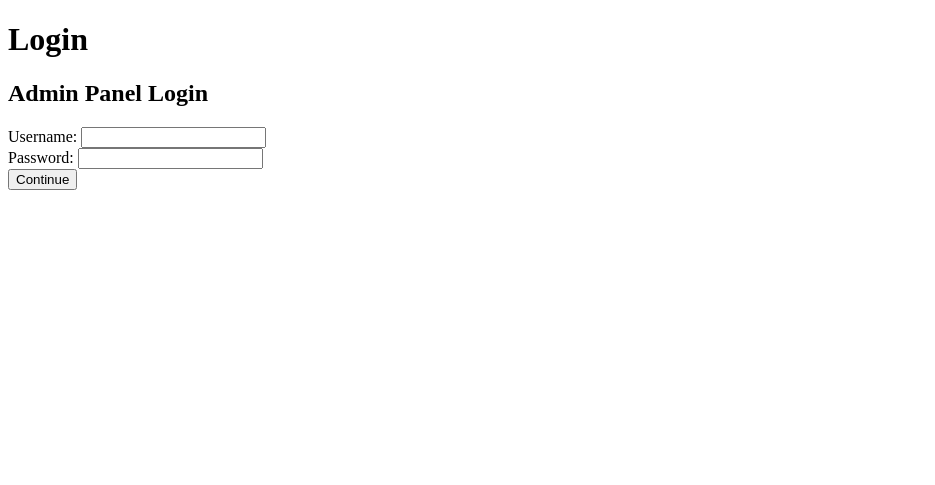
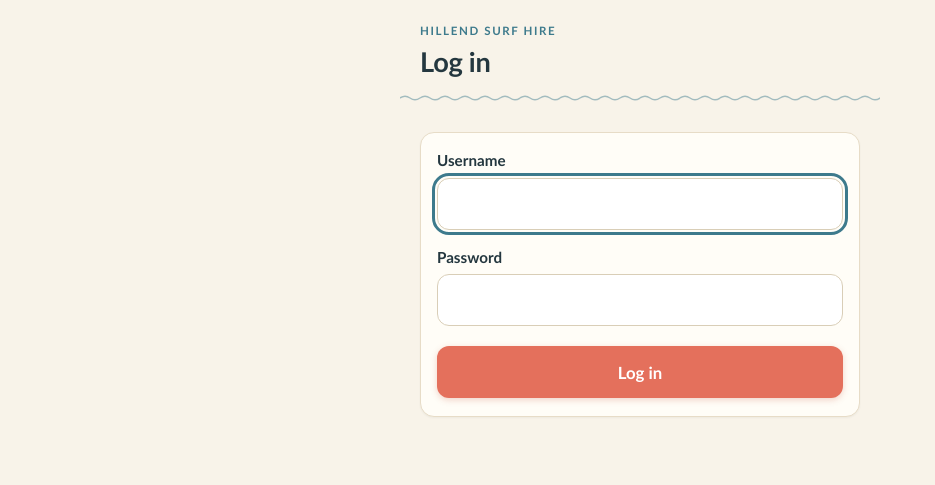
Before and after one commit to leoelsolh/finz, a Flask app: page /admin/login in a window 1280 px wide. Shown: the top 485 px of the page, without its empty margins (0-935 px from the left). Run offline with Flask 3, Linux system fonts and the light colour scheme.

Commit message:
Admin Login Styling
Admin login page now styled with CSS. Login failure will now rerender the login.html with an error message, instead of aborting.

```diff
--- a/main.py
+++ b/main.py
@@ -194,7 +194,7 @@ def admin_login():
                 session['name'] = username
                 return redirect(url_for('admin'))
 
-        abort(401, 'wrong username or password')
+        return render_template('login.html', error='wrong username or password'), 401
     return render_template('login.html')
 
 @app.route('/admin/logout', methods=['POST'])
--- a/static/style.css
+++ b/static/style.css
@@ -1,4 +1,4 @@
-/* Hillend Surf Hire, shared styles. Sandy base, sea blue for headings and labels, coral for actions only. */
+/* Hillend Surf Hire, shared styles. Sandy base, sea blue for headings and labels, coral for actions only, gorse yellow for gentle warnings. */
 
 :root {
 	--sand: #F8F3E9;
@@ -12,6 +12,9 @@
 	--foam: #E4EEF0;
 	--coral: #E4705C;
 	--coral-deep: #C85843;
+	--gorse-soft: #F7EBC9;
+	--gorse-line: #E2CC8E;
+	--gorse-deep: #6B4D10;
 	--radius: 14px;
 }
 
@@ -234,6 +237,25 @@ a:focus-visible {
 	outline-offset: 2px;
 }
 
+/* Log in page. Gorse tint flags a failed attempt without sounding an alarm, coral stays reserved for the button. */
+.login-form {
+	margin-top: 1.9rem;
+}
+
+.form-error {
+	margin: 1.6rem 0 0;
+	padding: 0.85rem 1.05rem;
+	background: var(--gorse-soft);
+	border: 1.5px solid var(--gorse-line);
+	border-radius: var(--radius);
+	color: var(--gorse-deep);
+	font-size: 0.98rem;
+}
+
+.form-error + .login-form {
+	margin-top: 0.9rem;
+}
+
 /* Empty states give direction, not mood */
 .empty {
 	margin: 0 0 0.8rem;
--- a/templates/login.html
+++ b/templates/login.html
@@ -1,22 +1,33 @@
 <!DOCTYPE html>
-<html>
+<html lang="en-GB">
 <head>
-    <h1>Login</h1>
-    <h2>Admin Panel Login</h2>
+	<meta charset="utf-8">
+	<meta name="viewport" content="width=device-width, initial-scale=1">
+	<title>Log in · Hillend Surf Hire</title>
+	<link rel="stylesheet" href="{{ url_for('static', filename='style.css') }}">
 </head>
 <body>
-    <form name="login_form" action="/admin/login" method="post">
-        <div>
-            <label>Username:</label>
-            <input name="username">
-        </div>
-        <div>
-            <label>Password:</label>
-            <input type="password" name="password">
-        </div>
-        <div>
-            <button type="submit">Continue</button>
-        </div>
-    </form>
+	<header class="topbar">
+		<div>
+			<p class="eyebrow">Hillend Surf Hire</p>
+			<h1>Log in</h1>
+		</div>
+	</header>
+
+	<main>
+		{% if error %}
+			<p class="form-error" role="alert">{{ error }}</p>
+		{% endif %}
+
+		<form name="login_form" method="post" action="/admin/login" class="card form-card login-form">
+			<label for="username">Username</label>
+			<input id="username" type="text" name="username" value="{{ request.form.get('username', '') }}" autocomplete="username" autocapitalize="none" spellcheck="false" required {% if not error %}autofocus{% endif %}>
+
+			<label for="password">Password</label>
+			<input id="password" type="password" name="password" autocomplete="current-password" enterkeyhint="go" required {% if error %}autofocus{% endif %}>
+
+			<button type="submit" class="btn btn-primary">Log in</button>
+		</form>
+	</main>
 </body>
 </html>
```
Also changed, not shown: 1 other file.
